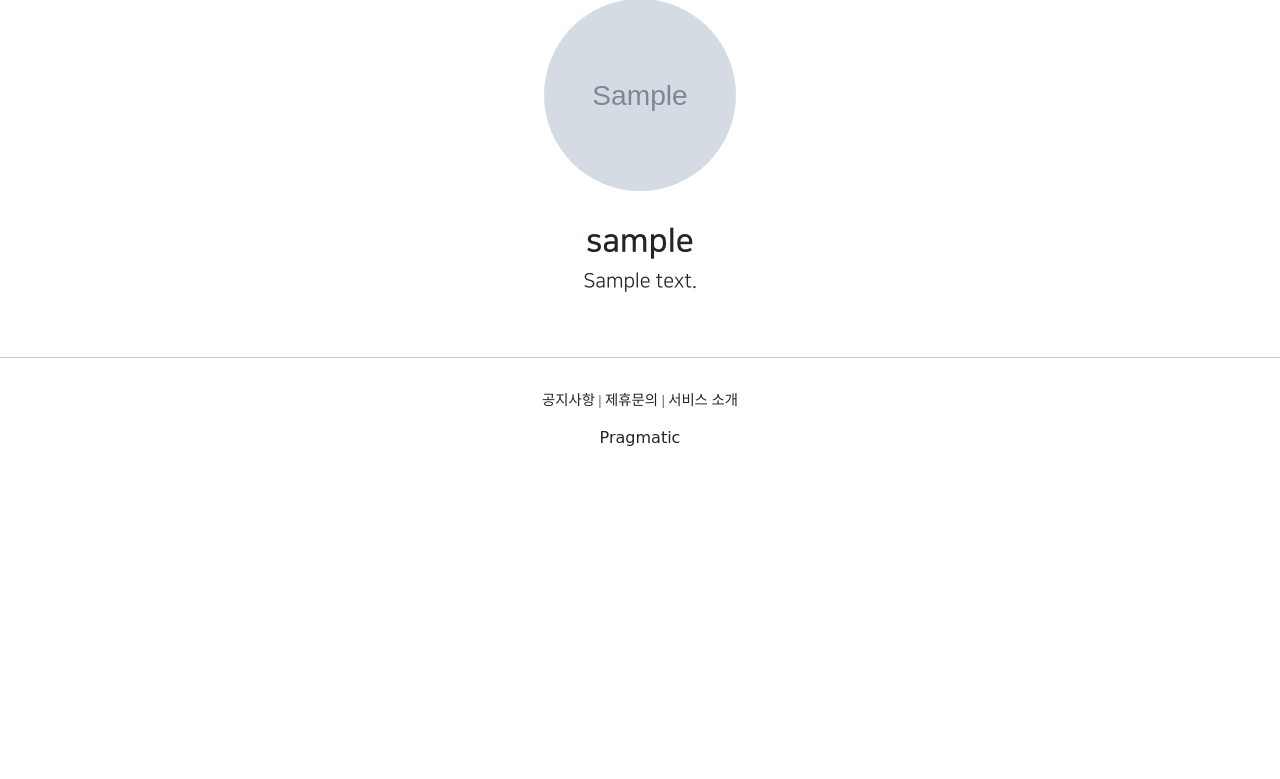
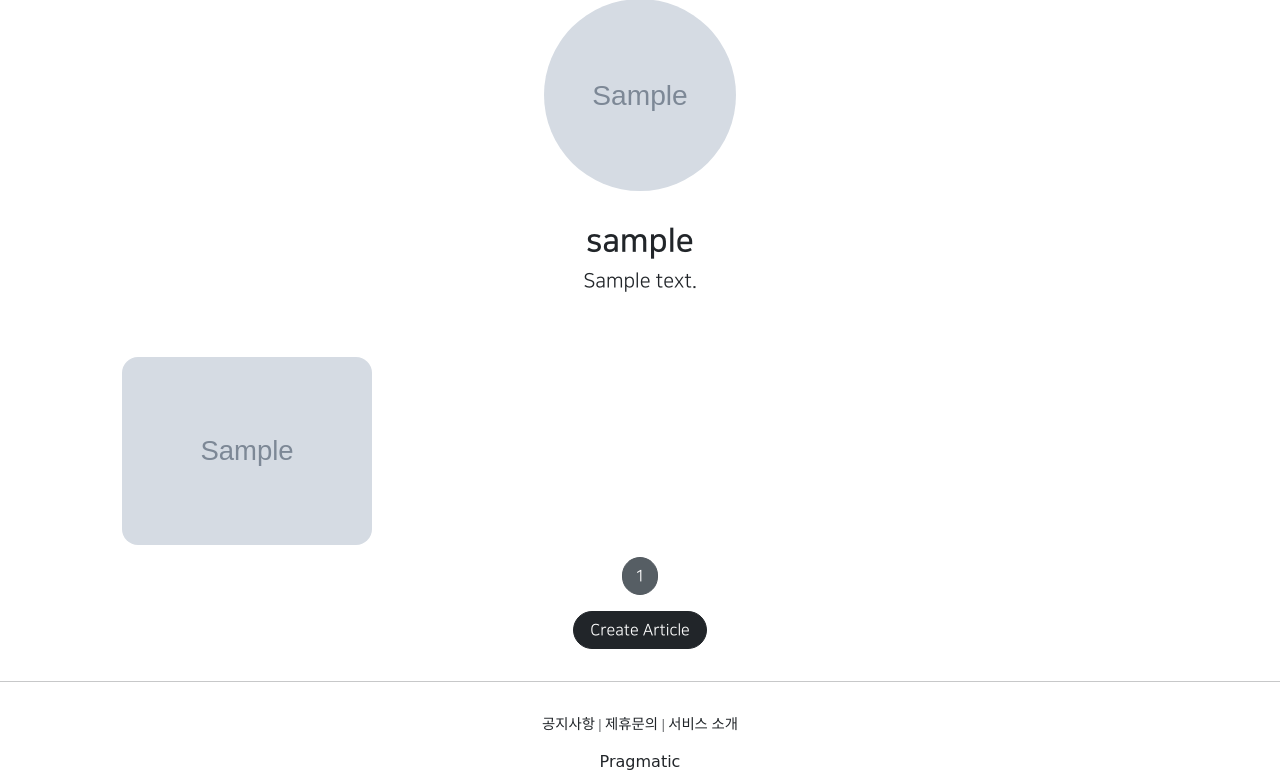
Before and after one commit to kingh2160/DO_Pinterest, a Django app: page /accounts/detail/1 in a window 1280 px wide. Shown: the part 218-997 px from the top of the page. Before the commit the page ends 664 px from the top, so only its background shows below. Run offline with Django 3.2, Linux system fonts and the light colour scheme; tables that the repository leaves empty hold one stand-in row (values such as "Sample post"); grey boxes marked "Sample" are stand-in pictures; some libraries are stand-ins or nearby versions; some web fonts are replaced.

Commit message:
django course 41 commit

```diff
--- a/accountapp/templates/accountapp/detail.html
+++ b/accountapp/templates/accountapp/detail.html
@@ -48,6 +48,10 @@
       </a>
       {% endif %}
     </div>
+
+    <div>
+      {% include 'snippets/list_fragment.html' with article_list=object_list %}
+    </div>
   </div>
 
 {% endblock %}
--- a/accountapp/views.py
+++ b/accountapp/views.py
@@ -8,10 +8,12 @@ from django.shortcuts import render
 from django.urls import reverse, reverse_lazy
 from django.utils.decorators import method_decorator
 from django.views.generic import CreateView, DetailView, UpdateView, DeleteView
+from django.views.generic.list import MultipleObjectMixin
 
 from accountapp.decorators import account_ownership_required
 from accountapp.forms import AccountUpdateForm
 from accountapp.models import HelloWorld
+from articleapp.models import Article
 
 has_ownership = [account_ownership_required, login_required]
 
@@ -37,10 +39,16 @@ class AccountCreateView(CreateView):
     success_url = reverse_lazy('accountapp:hello_world')
     template_name = 'accountapp/create.html'
 
-class AccountDetailView(DetailView):
+class AccountDetailView(DetailView, MultipleObjectMixin):
     model = User
     context_object_name = 'target_user'
     template_name = 'accountapp/detail.html'
+
+    paginate_by = 25
+
+    def get_context_data(self, **kwargs):
+        object_list = Article.objects.filter(writer=self.get_object())
+        return super(AccountDetailView, self).get_context_data(object_list=object_list, **kwargs)
 
 @method_decorator(has_ownership, 'get')
 @method_decorator(has_ownership, 'post')
--- a/articleapp/forms.py
+++ b/articleapp/forms.py
@@ -6,4 +6,4 @@ from articleapp.models import Article
 class ArticleCreationForm(ModelForm):
     class Meta:
         model = Article
-        fields = ['title', 'image', 'content']
+        fields = ['title', 'image', 'project', 'content']
--- a/articleapp/models.py
+++ b/articleapp/models.py
@@ -2,10 +2,14 @@ from django.contrib.auth.models import User
 from django.db import models
 
 # Create your models here.
+from projectapp.models import Project
+
 
 class Article(models.Model):
     writer = models.ForeignKey(User, on_delete=models.SET_NULL,
                                related_name='article', null=True)
+    project = models.ForeignKey(Project, on_delete=models.SET_NULL,
+                                related_name='article', null=True)
     title = models.CharField(max_length=200, null=True)
     image = models.ImageField(upload_to='article/', null=False)
     content = models.TextField(null=True)
--- a/projectapp/templates/projectapp/detail.html
+++ b/projectapp/templates/projectapp/detail.html
@@ -14,6 +14,10 @@
         {{ target_project.description }}
       </h5>
     </div>
+
+    <div>
+      {% include 'snippets/list_fragment.html' with article_list=object_list %}
+    </div>
   </div>
 
 {% endblock %}
--- /dev/null
+++ b/templates/snippets/list_fragment.html
@@ -0,0 +1,47 @@
+
+{% load static %}
+
+
+<style>
+
+   .container {
+      padding: 0;
+      margin: 0, auto;
+  }
+   .container a {
+      width: 45%;
+      max-width: 250px;
+  }
+   .container div {
+    display: flex;
+    justify-content: center;
+    align-items: center;
+    border-radius: 1rem;
+  }
+  .container img{
+    width: 100%;
+    border-radius: 1rem;
+  }
+</style>
+
+  {% if article_list %}
+  <div class="container">
+    {% for article in article_list %}
+    <a href="{% url 'articleapp:detail' pk=article.pk %}">
+      {% include 'snippets/card.html' with article=article %}
+    </a>
+    {% endfor %}
+  </div>
+  <script src="{% static 'js/magicgrid.js' %}"></script>
+  {% else %}
+  <div class="text-center">
+    <h1>No Articles YET!</h1>
+  </div>
+  {% endif %}
+
+  {% include 'snippets/pagination.html' with page_obj=page_obj %}
+  <div style="text-align: center">
+    <a href="{% url 'articleapp:create' %}" class="btn btn-dark rounded-pill mt-3 mb-3 px-3">
+      Create Article
+    </a>
+  </div>
```
Also changed, not shown: projectapp/views.py (+8 -1 lines), articleapp/migrations/0002_article_project.py (added).
